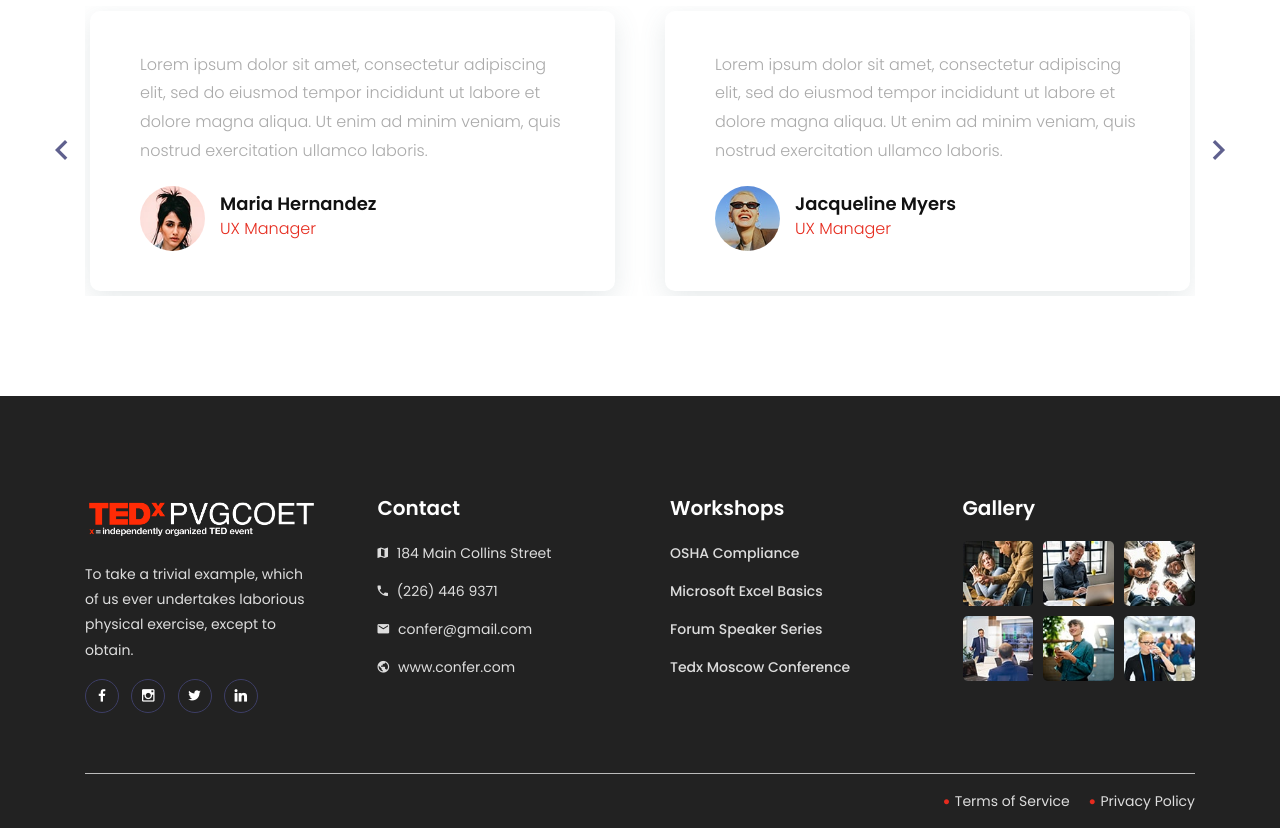
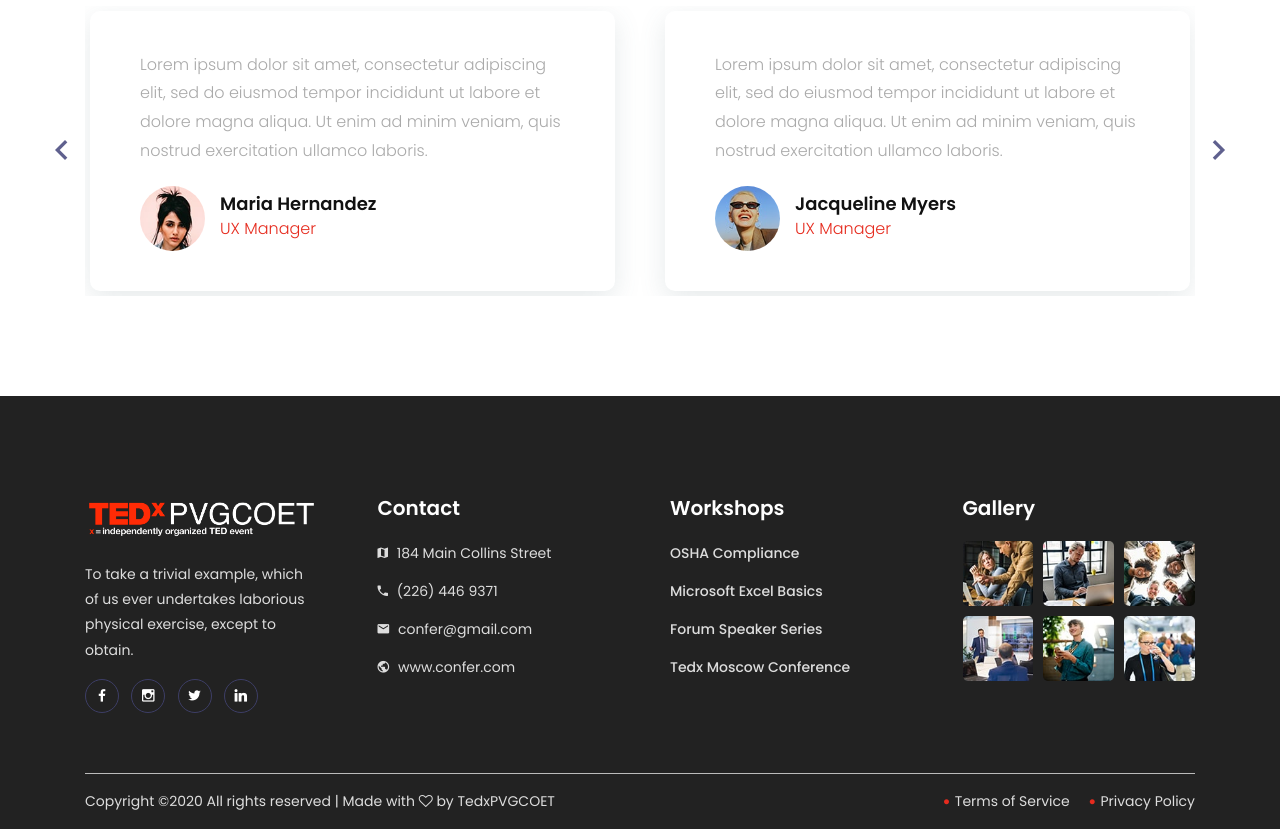
Before and after one commit to tacitonic/TEDxPVGCOET, a website: page about.html in a window 1280 px wide. Shown: the part 3979-4808 px from the top of the page. Drawn offline with Linux system fonts and the light colour scheme; files whose address does not match are found by name.

Commit message:
add credits

```diff
--- a/about.html
+++ b/about.html
@@ -613,7 +613,7 @@
                     <!-- Copywrite Text -->
                     <div class="col-12 col-md-6">
                         <div class="copywrite-text">
-
+                            <p>Copyright &copy;<script>document.write(new Date().getFullYear());</script> All rights reserved | Made with <i class="fa fa-heart-o" aria-hidden="true"></i> by TedxPVGCOET</p>
                         </div>
                     </div>
                     <!-- Footer Menu -->
@@ -646,3 +646,5 @@
 </body>
 
 </html>
+
+<!-- Template made by colorlib.com -->
```
Also changed, not shown: blog.html (+3 -1 lines), contact.html (+3 -1 lines), index.html (+3 -1 lines), schedule.html (+3 -1 lines), single-blog.html (+3 -1 lines), speakers.html (+3 -1 lines), tickets.html (+3 -1 lines).
